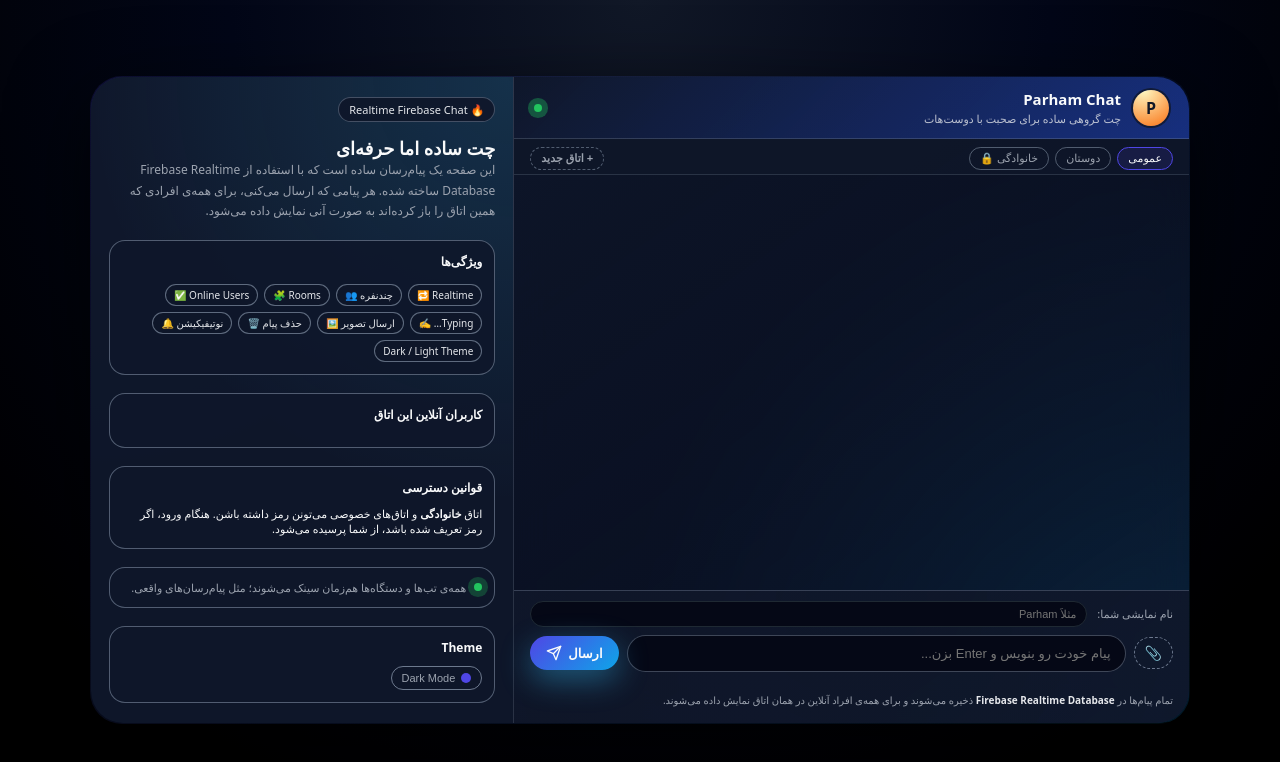
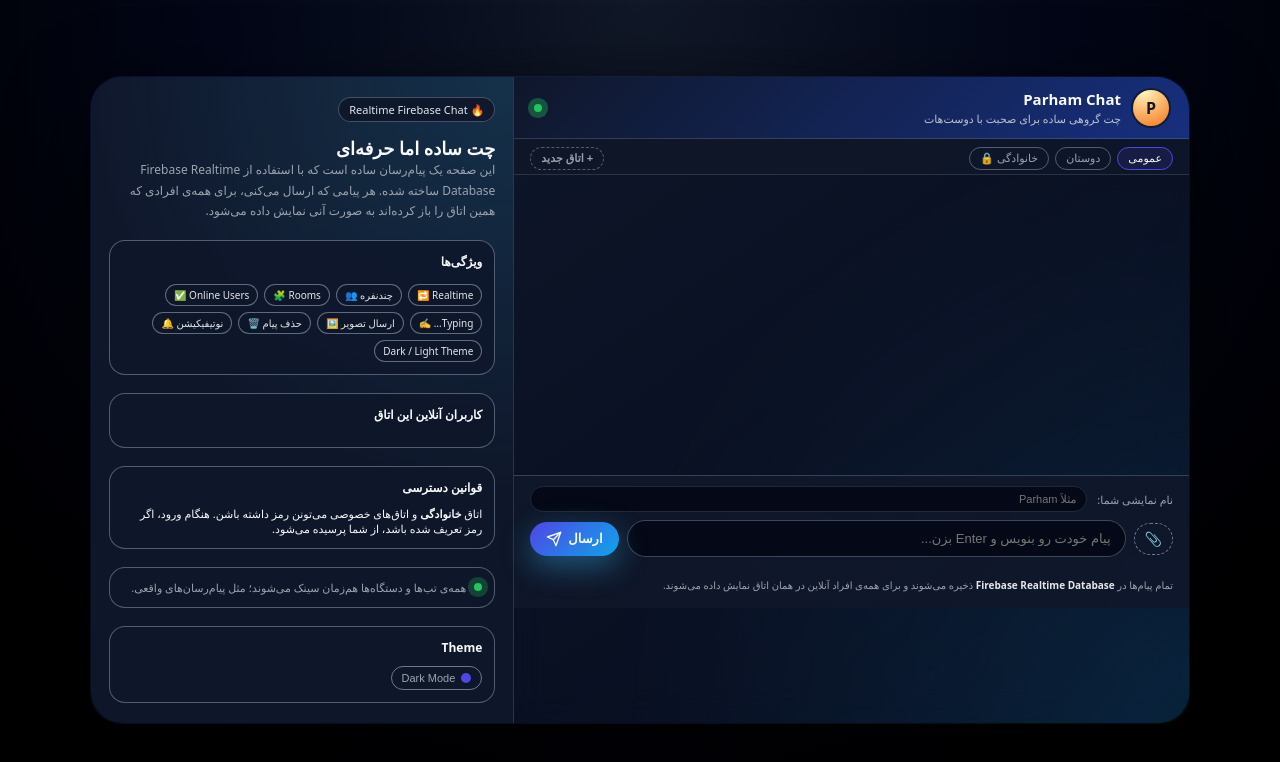
Before and after one commit to parham5/parham-face, a React app: page index.html in a window 1280 px wide. Built offline with nearby package versions, Linux system fonts and the light colour scheme; no server answers.

Commit message:
Adjust messages container styling
Comment out flex property and set height and max-height for messages.

```diff
--- a/index.html
+++ b/index.html
@@ -213,7 +213,9 @@
     }
 
     .messages {
-      flex: 1;
+      /* flex: 1;  این خط رو یا حذف کن یا کامنت کن */
+      height: 300px;        /* یا هر عددی که دوست داری */
+      max-height: 300px;    /* که از این بیشتر نشه */
       padding: 12px 20px 16px;
       overflow-y: auto;
       display: flex;
@@ -222,6 +224,7 @@
       scroll-behavior: smooth;
       background: transparent;
     }
+
 
     .messages::-webkit-scrollbar {
       width: 6px;
```
